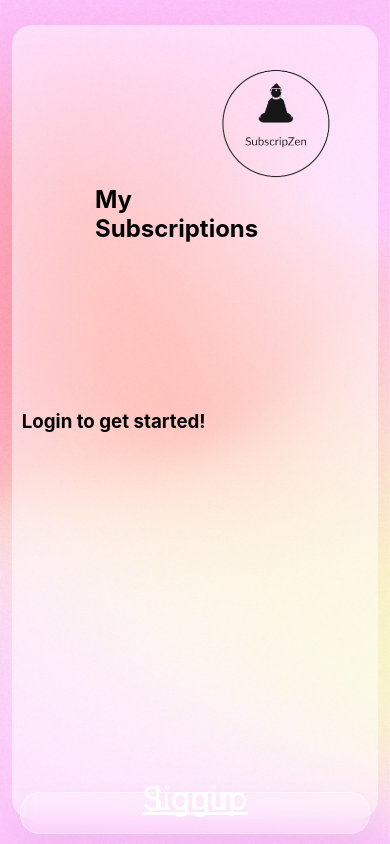
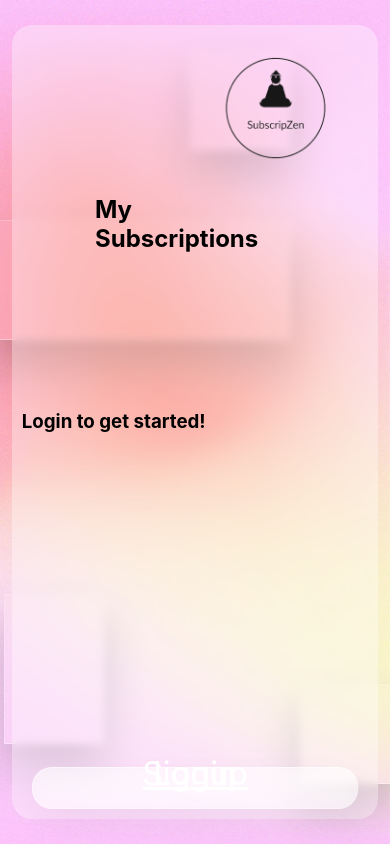
Before and after one commit to bhyland95/Subscripzen, a React (Create React App) app in the folder client/: page / in a window 390 px wide. Built offline with nearby package versions, Linux system fonts and the light colour scheme; no server answers.

Commit message:
added subtle animations to home page on mobile

```diff
--- a/client/src/components/Header/header.css
+++ b/client/src/components/Header/header.css
@@ -15,13 +15,14 @@ header {
     display: flex;
     justify-content: space-between;
     align-items: center;
-    background: rgba(255,255,255,0.2);
+    background: rgba(255, 255, 255, 0.5);
     box-shadow: 0 15px 35px rgba(0,0,0,0.05);
     border-radius: 20px;
     backdrop-filter: blur(10px);
     border: 1px solid rgba(255,255,255,0.25);
     border-top: 1px solid rgba(255,255,255,0.5);
     border-left: 1px solid rgba(255,255,255,0.5);
+    z-index: 4;
 }
 
 .circle {
--- a/client/src/components/Total.js
+++ b/client/src/components/Total.js
@@ -5,7 +5,7 @@ import '../pages/Home/Home.css'
 const total = ({ subscriptions }) => {
 
 
-    const totalAmount = subscriptions.map(subscription => subscription.amount).reduce((prev, curr) => prev + curr, 0 );
+    const totalAmount = subscriptions.map(subscription => subscription.amount).reduce((prev, curr) => prev + curr, 0 ).toFixed(2);;
 
   if (!subscriptions.length) {
     return <h3>0</h3>;
--- a/client/src/pages/Home/Home.css
+++ b/client/src/pages/Home/Home.css
@@ -17,26 +17,30 @@ section {
     background-position: center;
     background-attachment: fixed;
     padding: 20px;
+    z-index: -1;
+
 }
 
 .headerContainer {
     position: absolute;
     width: 94%;
     height: 94%;
-    background: rgba(255,255,255,0.5);
+    background: rgba(255,255,255,0.35);
     box-shadow: 0 15px 35px rgba(255,255,255,0.05);
     border-radius: 20px;
     display: flex;
     justify-content: space-between;
     align-items: center;
     padding: 10px;
+    z-index: 2;
+    backdrop-filter: blur(4px);
 
 }
 
 .totalContainer {
     position: relative;
     transform: translateX(-100px);
-    top:-280px;
+    top:-315px;
     max-width: 700px;
     box-shadow: 0 15px 30px rgba(0,0,0,0.1);
     border-radius: 20px;
@@ -46,6 +50,8 @@ section {
     border-left: 1px solid rgba(255,255,255,0.5);
     padding: 30px;
     padding-left: 110px;
+    z-index: 2;
+
 
 }
 
@@ -53,6 +59,8 @@ section {
     vertical-align: top;
     font-weight: normal;
     font-size: 1.2rem;
+    z-index: 2;
+
 }
 
 .totalAmount {
@@ -60,23 +68,27 @@ section {
     font-weight: bold;
     text-align: center;
     padding: 2px;
+    z-index: 2;
+
 }
 
 .logo {
-    z-index: 1;
     position: absolute;
     left: 72%;
     transform: translateX(-50%);
-    top: 42px;
-    width: 30%;
+    top: 30px;
+    width: 28%;
+    z-index: 2;
+
 }
 
 .mysubs {
     position: absolute;
     left: 50%;
     transform: translateX(-50%);
-    top: 160px;
+    top: 170px;
     width:200px;
+    z-index: 2;
 
 
 }
@@ -86,20 +98,76 @@ section {
     position: absolute;
     left: 50%;
     transform: translateX(-50%);
-    top: 200px;
+    top: 225px;
 
     width:100%;
     min-width: 330px;
-    min-height: 400px;
+    height: 600px;
     max-width: 900px;
     /* box-shadow: 0 15px 30px rgba(0,0,0,0.5); */
     border-radius: 20px;
-    backdrop-filter: blur(100px);
-    background: rgb(255, 255, 255, 0.45);
+    backdrop-filter: blur(10px);
+    background: rgba(255, 255, 255, 0.322);
     border: 1px solid rgba(255,255,255,0.25);
     border-top: 1px solid rgba(255,255,255,0.5);
     border-left: 1px solid rgba(255,255,255,0.5);
     padding: 5px;
+    z-index: 2;
 
 }
+
+
+.square {
+    position: absolute;
+    backdrop-filter: blur(5px);
+    box-shadow: 0 25px 45px rgba(0,0,0,0.2);
+    background: rgba(255, 255, 255, 0.055);
+    border: 1px solid rgba(255, 255, 255, 0.377);
+    border-top: 1px solid rgba(255,255,255,0.2);
+    border-left: 1px solid rgba(255,255,255,0.2);
+    z-index: 0;
+    backdrop-filter: blur(10px);
+    animation: animate 10s linear infinite;
 }
+
+.square:nth-child(1) {
+    top:10px;
+    right: 100px;
+    width: 100px;
+    height: 100px;
+
+}
+
+.square:nth-child(2) {
+    bottom:100px;
+    right: -10px;
+    width: 100px;
+    height: 100px;
+
+}
+
+.square:nth-child(3) {
+    bottom:140px;
+    left: 4px;
+    width: 100px;
+    height: 150px;
+
+}
+
+.square:nth-child(4) {
+    top:180px;
+    left: -10px;
+    width: 300px;
+    height: 120px;
+
+}
+
+@keyframes animate {
+    0%,100%{
+        transform: translateY(-40px);
+    }
+    50% {
+        transform: translateY(40px);
+    }
+}
+}
--- a/client/src/pages/Home/Home.js
+++ b/client/src/pages/Home/Home.js
@@ -22,8 +22,16 @@ const Home = () => {
     return (
         <body>
             <section>
+            <div className='square'></div>
+            <div className='square'></div>
+            <div className='square'></div>
+            <div className='square'></div>
+
+
 
                 <div className='headerContainer'>
+
+
                     <Header />
                     {loggedIn && userData ? (
                         <div className='totalContainer'>
@@ -38,7 +46,7 @@ const Home = () => {
                         <h3>Login to get started!</h3>
                     </div>}
 
-                    <img className='logo' src={logo2}/>
+                    <img className='logo' src={logo2} />
 
                     <div className='mysubs'>
                         <h2>My Subscriptions</h2>
```
